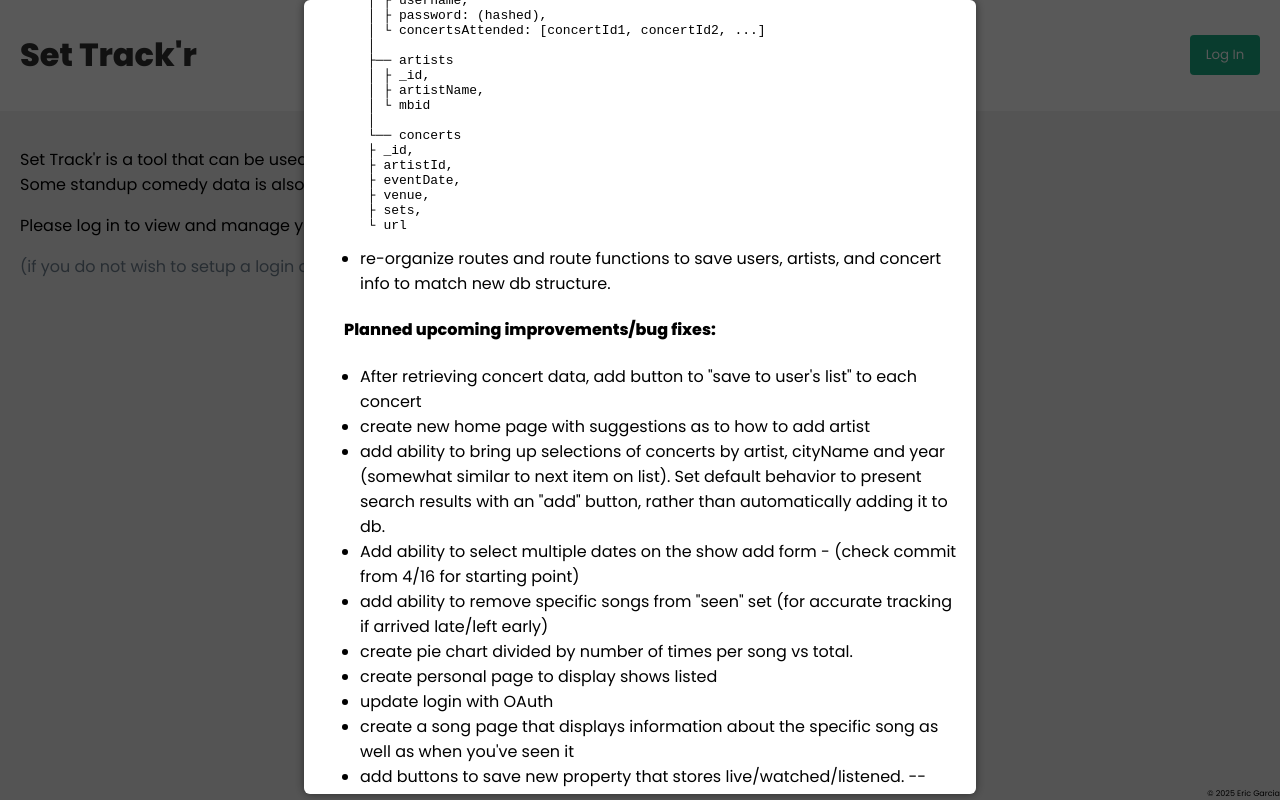
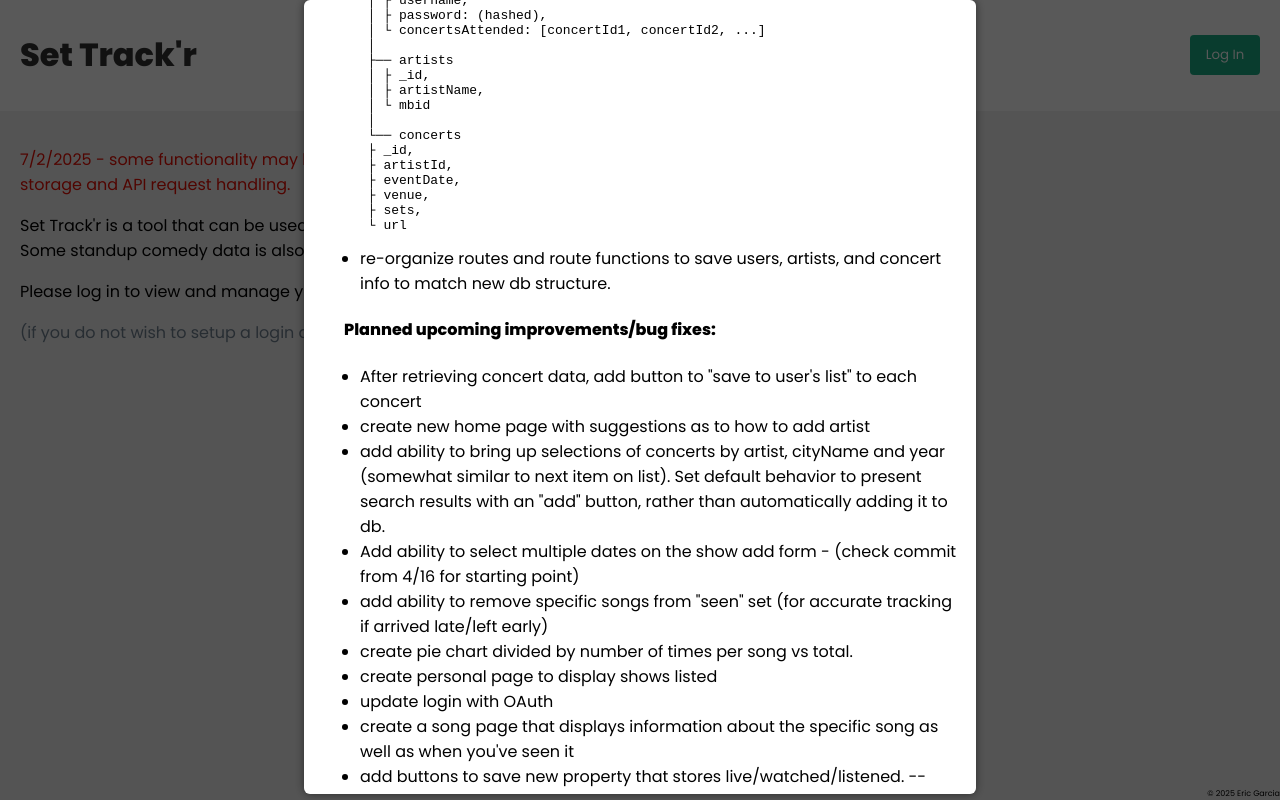
Before and after one commit to egarcia1868/Set-Track-r, a React (Create React App) app in the folder frontend/: page / in a window 1280 px wide. Built offline with nearby package versions, Linux system fonts and the light colour scheme; no server answers.

Commit message:
adding alert message about under construction

```diff
--- a/frontend/src/index.css
+++ b/frontend/src/index.css
@@ -77,6 +77,10 @@ header a {
   display: grid;
   grid-template-columns: 3fr 1fr;
   gap: 100px;
+}
+
+.alert {
+  color: #e50f04;
 }
 
 .subtitle {
--- a/frontend/src/pages/Home.js
+++ b/frontend/src/pages/Home.js
@@ -12,6 +12,7 @@ const Home = () => {
         isOpen={isModalOpen}
       />
         <div>
+          <p className="alert">7/2/2025 - some functionality may be temporarily unavailable due to ongoing restructuring of data storage and API request handling.</p>
           <p>
             Set Track'r is a tool that can be used to track the concerts and
             songs performed at shows you attended. Some standup comedy data is
```
Also changed, not shown: 1 other file (tests, documents, lock files or other folders).
